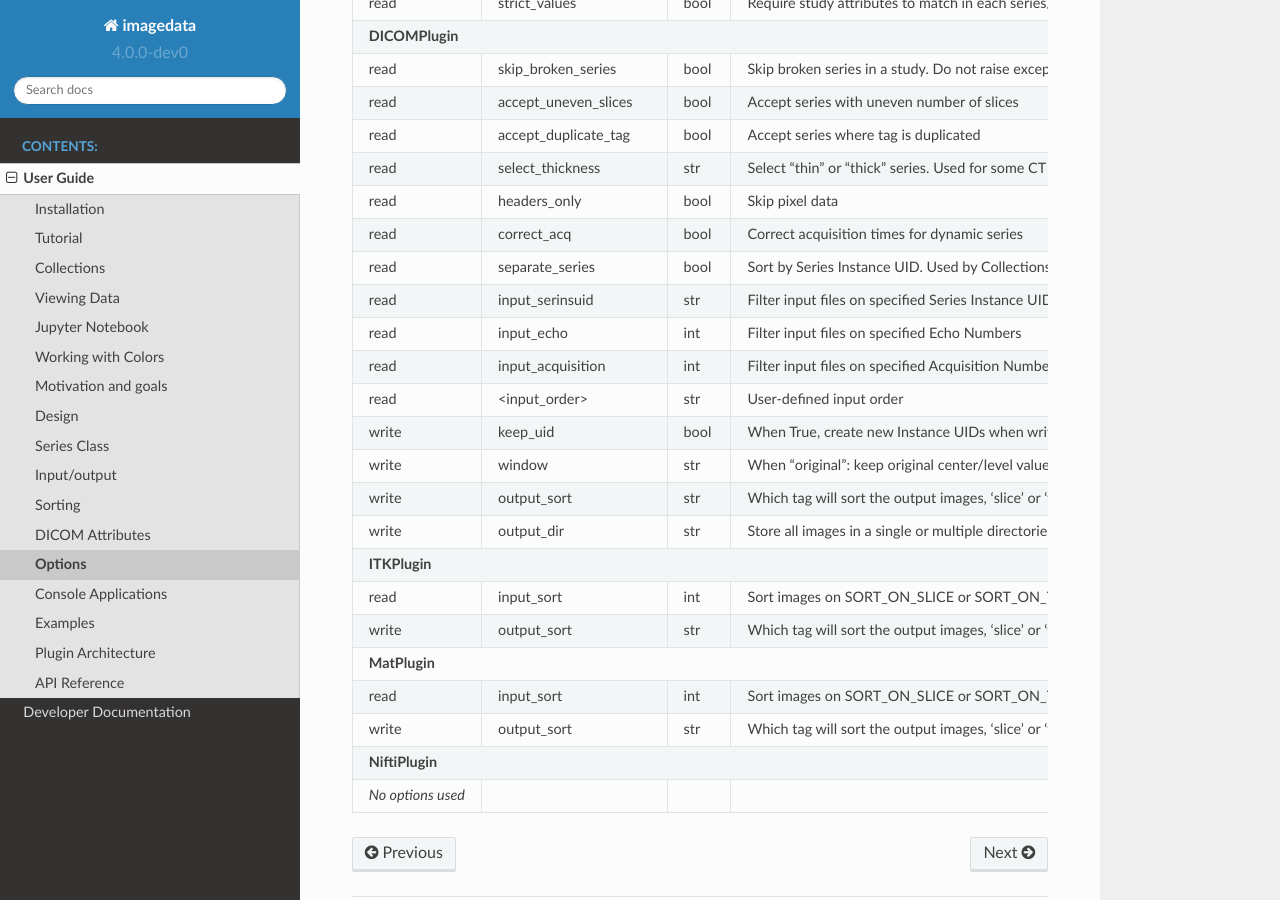
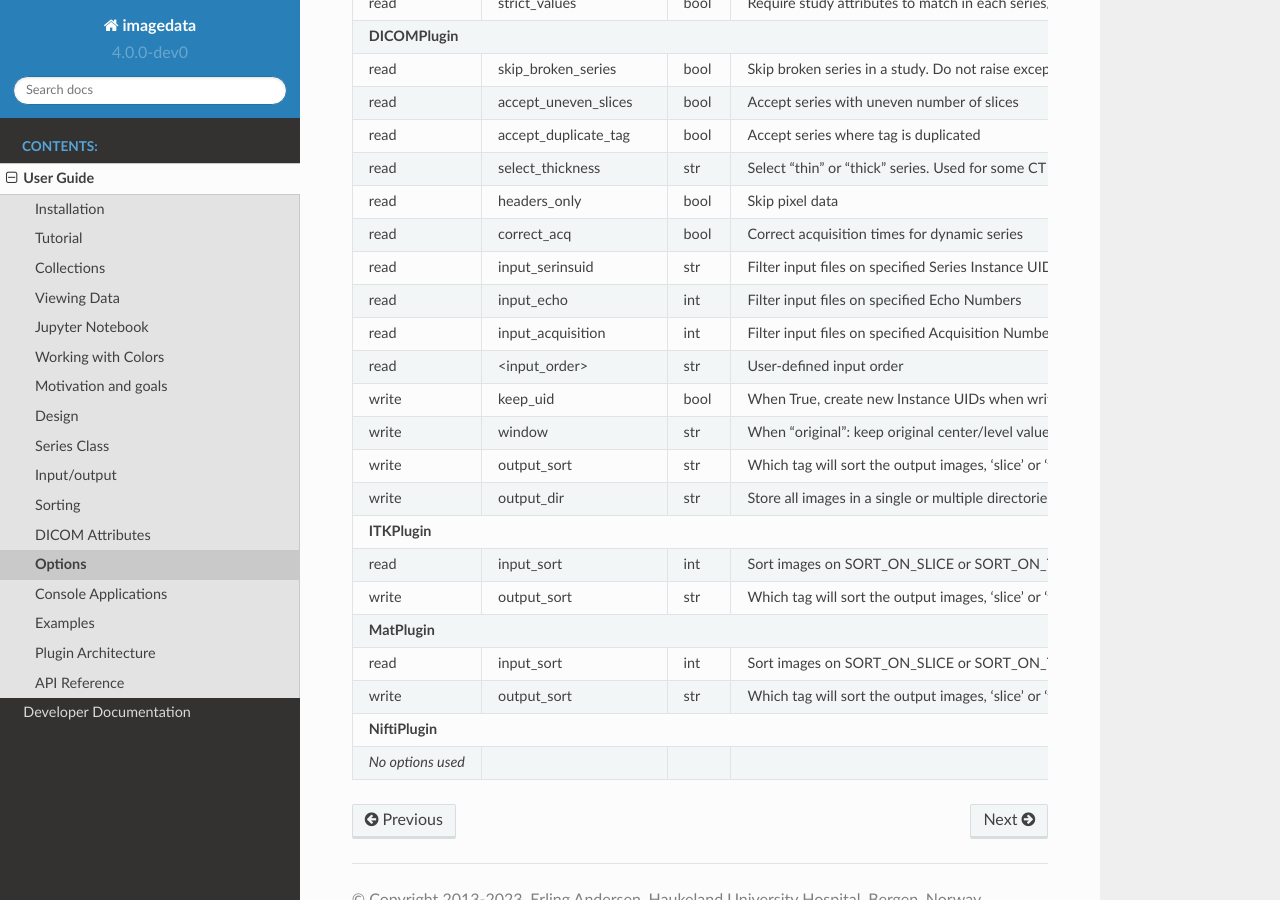
Before and after one commit to erling6232/imagedata, a Sphinx documentation site: the page built from docs/Options.rst, in a window 1280 px wide and 900 px high, scrolled down 531 px. Built offline with Sphinx 7.4.7 and the Read the Docs theme 2.0.0, drawn with Linux system fonts in a browser that asks for light colours.

Commit message:
Updated.

```diff
--- a/docs/Options.rst
+++ b/docs/Options.rst
@@ -52,10 +52,6 @@ The following plugin options are known at the time of writing:
 |read                     |correct_acq              |bool |Correct acquisition    |
 |                         |                         |     |times for dynamic      |
 |                         |                         |     |series                 |
-+-------------------------+-------------------------+-----+-----------------------+
-|read                     |separate_series          |bool |Sort by Series Instance|
-|                         |                         |     |UID.                   |
-|                         |                         |     |Used by Collections    |
 +-------------------------+-------------------------+-----+-----------------------+
 |read                     |input_serinsuid          |str  |Filter input files on  |
 |                         |                         |     |specified              |
```
